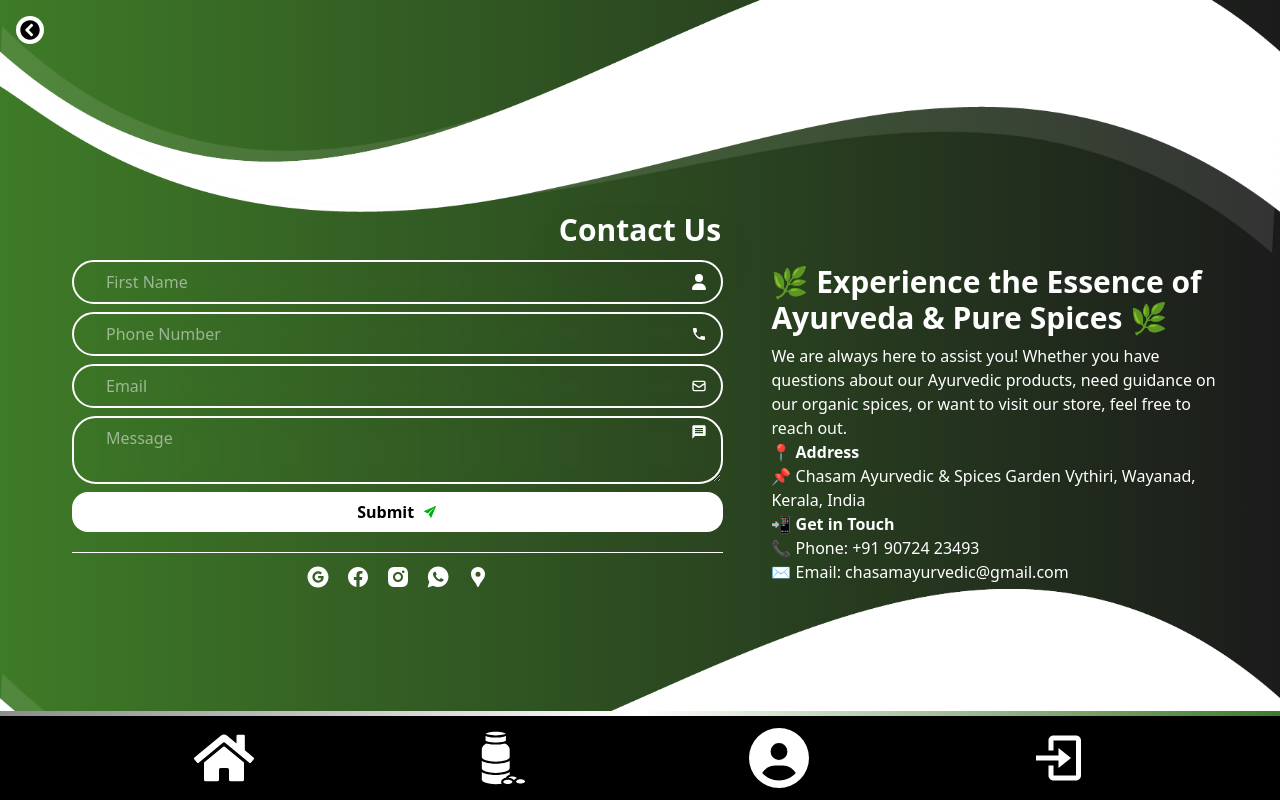
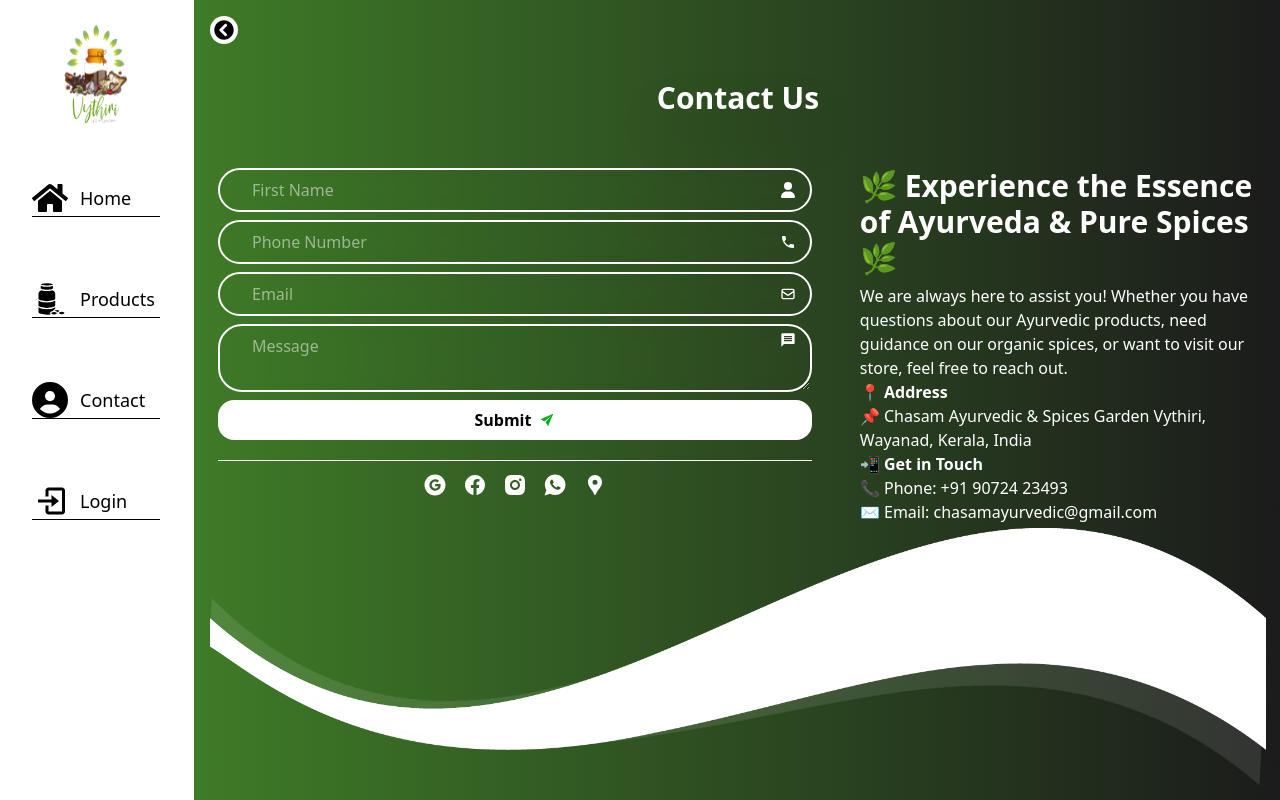
Before and after one commit to sonadslva/Chasam, a React (Vite) app: page /contact in a window 1280 px wide. Built offline with nearby package versions, Linux system fonts and the light colour scheme; no server answers.

Commit message:
24 Commit

```diff
--- a/src/App.jsx
+++ b/src/App.jsx
@@ -2,6 +2,7 @@ import { BrowserRouter as Router, Routes, Route, useLocation } from "react-route
 import { useEffect, useState } from "react";
 import Home from "./components/Home";
 import Navbar from "./components/Navbar";
+import DesktopNavbar from "./components/DesktopNavbar";
 import Introduction from "./components/Introduction";
 import Login from "./components/Login";
 import Admin from "./components/Admin";
@@ -28,16 +29,17 @@ const MainLayout = () => {
 
   useEffect(() => {
     if (location.pathname === "/") {
-      setShowIntro(true); // Show intro only on the Home page
+      setShowIntro(true);
       const timer = setTimeout(() => {
         setShowIntro(false);
       }, 3000);
 
       return () => clearTimeout(timer);
     } else {
-      setShowIntro(false); // Hide intro on other pages
+      setShowIntro(false);
     }
-  }, [location.pathname]); // Run every time the route changes
+  }, [location.pathname]);
+
   const [loader, setLoader] = useState(true);
   const [isAuthenticated, setIsAuthenticated] = useState(false);
 
@@ -64,25 +66,41 @@ const MainLayout = () => {
     return element;
   };
 
+  // Determine if we should show the navbar
+  const showNavbar = !hideNavbarPaths.includes(location.pathname);
 
   return (
+    <div className="flex min-h-screen bg-white">
+      {showNavbar && (
         <>
-      {!hideNavbarPaths.includes(location.pathname) && <Navbar />}
+          <div className="md:hidden fixed top-0 left-0 w-full z-50 bg-white">
+            <Navbar />
+          </div>
+
+          <div className="hidden md:block fixed top-0 left-0 w-[15%] h-full bg-white">
+            <DesktopNavbar />
+          </div>
+        </>
+      )}
+
+      {/* Main Content */}
+      <div className={`flex-1 w-full ${showNavbar ? 'md:ml-[15%] pt-16 md:pt-0' : ''} overflow-x-hidden`}>
         {showIntro ? (
           <Introduction />
         ) : (
           <Routes>
-          <Route path="/" element={<Home />}  />
+            <Route path="/" element={<Home />} />
             <Route path="/login" element={<Login />} />
-          <Route path="/admin" element={<ProtectedRoute element={<Admin/>} />}/>
-          <Route path="/imagebanner" element={<ProtectedRoute element={<ImageBanner />} />}/>
+            <Route path="/admin" element={<ProtectedRoute element={<Admin />} />} />
+            <Route path="/imagebanner" element={<ProtectedRoute element={<ImageBanner />} />} />
             <Route path="/product" element={<ProtectedRoute element={<Product />} />} />
-          <Route path="/category"  element={<ProtectedRoute element={<Category />} />}  />
+            <Route path="/category" element={<ProtectedRoute element={<Category />} />} />
             <Route path="/products" element={<Producthome />} />
             <Route path="/contact" element={<Contact />} />
           </Routes>
         )}
-    </>
+      </div>
+    </div>
   );
 };
 
--- a/src/components/Contact.jsx
+++ b/src/components/Contact.jsx
@@ -50,24 +50,30 @@ const Contact = () => {
   };
 
   return (
-    <div className="ContactBg relative bgGradient mix-blend-multiply w-full h-screen py-10 flex flex-col justify-center items-center overflow-hidden">
+    <div className="h-full ContactBg relative bgGradient mix-blend-multiply md:max-w-[1400px] md:mx-auto w-full  md:ml-[2px] overflow-y-hidden">
+      <div className="flex flex-col items-center justify-center py-10 px-4 w-full max-w-[1400px] mx-auto">
         <a href="/">
-        <div className=" absolute top-4 left-4 text-xl bg-[#fff] p-1 rounded-full">
+          <div className="absolute top-4 left-4 text-xl bg-[#fff] p-1 rounded-full">
             <FaChevronCircleLeft />
           </div>
         </a>
-      <div className="relative">
-        <img src={wave} alt="" />
+
+        {/* Wave and title section */}
+        <div className="relative w-full flex justify-center md:hidden">
+          <img src={wave} alt="" className="max-w-full" />
           <img
             src={wave}
             alt=""
-          className="opacity-10 absolute top-2 drop-shadow-sm rotate-3"
+            className="opacity-10 absolute top-2 drop-shadow-sm rotate-3 max-w-full"
           />
         </div>
-      <div className="text-center mb-3 text-3xl drop-shadow-2xl font-bold text-[#fff]">
+
+        {/* Rest of the content */}
+        <div className="md:pt-10 text-center mb-3 text-3xl md:text-3xl drop-shadow-2xl font-bold text-[#fff]">
           Contact Us
         </div>
-      <div className="md:flex md:justify-center md:items-center w-full md:gap-10 px-2 md:px-6 max-w-[1200px] mx-auto">
+
+        <div className="md:flex md:justify-center md:items-start w-full md:gap-10 max-w-[1200px] mx-auto md:pt-10">
           <div className="flex flex-col justify-center items-center w-full px-2 md:w-[60%]">
             <form
               action=""
@@ -180,13 +186,16 @@ const Contact = () => {
             </div>
           </div>
         </div>
-      <div className="relative">
-        <img src={wave} alt="" />
+
+        {/* Bottom wave */}
+        <div className="relative w-full flex justify-center mt-1 ">
+          <img src={wave} alt="" className="max-w-full" />
           <img
             src={wave}
             alt=""
-          className="opacity-10 absolute top-2 drop-shadow-sm rotate-3"
+            className="opacity-10 absolute top-2 drop-shadow-sm rotate-3 max-w-full"
           />
+        </div>
       </div>
     </div>
   );
--- /dev/null
+++ b/src/components/DesktopNavbar.jsx
@@ -0,0 +1,57 @@
+import React from 'react';
+import { FaHome } from "react-icons/fa";
+import { GiMedicinePills } from "react-icons/gi";
+import { FaCircleUser } from "react-icons/fa6";
+import { BiLogIn } from "react-icons/bi";
+import { Link, useNavigate } from 'react-router-dom';
+import leaft2 from "../assets/vythiri.png";
+
+const DesktopNavbar = () => {
+  const navigate = useNavigate();
+
+  const redirectToLogin = () => {
+    navigate("/login");
+  };
+
+  return (
+    <div className='fixed top-0 bottom-0 left-0 w-[15%] z-50'>
+      <div className='h-screen'>
+        <nav className='w-full bg-gradient-to-b from-[#8d8d8d] via-[#ffffff] to-[#3E7B27] backdrop-blur-3xl h-full'>
+          <div className='w-full h-full bg-black text-white md:bg-white md:text-black flex flex-col'>
+            {/* Logo */}
+            <div className='flex justify-center items-center py-6'>
+              <img src={leaft2} alt="Logo" className="w-16 h-25" />
+            </div>
+
+            <ul className='flex flex-col h-full justify-start items-start gap-16 mt-8 px-8 text-4xl'>
+              <Link to="/" className='w-full border-b-1'>
+                <li className='flex flex-row items-center gap-3'>
+                  <FaHome/>
+                  <span className="text-lg">Home</span>
+                </li>
+              </Link>
+              <Link to="/products" className='w-full border-b-1'>
+                <li className='flex flex-row items-center gap-3'>
+                  <GiMedicinePills/>
+                  <span className="text-lg">Products</span>
+                </li>
+              </Link>
+              <Link to="/contact" className='w-full border-b-1'>
+                <li className='flex flex-row items-center gap-3'>
+                  <FaCircleUser/>
+                  <span className="text-lg">Contact</span>
+                </li>
+              </Link>
+              <li className='flex flex-row items-center gap-3 cursor-pointer w-full border-b-1' onClick={redirectToLogin}>
+                <BiLogIn/>
+                <span className="text-lg">Login</span>
+              </li>
+            </ul>
+          </div>
+        </nav>
+      </div>
+    </div>
+  );
+}
+
+export default DesktopNavbar;
--- a/src/components/Navbar.jsx
+++ b/src/components/Navbar.jsx
@@ -1,10 +1,11 @@
-import React from 'react'
-import { FaHome} from "react-icons/fa";
+import React from 'react';
+import { FaHome } from "react-icons/fa";
 import { PiListBulletsBold } from "react-icons/pi";
 import { FaCircleUser } from "react-icons/fa6";
 import { GiMedicinePills } from "react-icons/gi";
-import { Link, useNavigate } from 'react-router-dom'
+import { Link, useNavigate } from 'react-router-dom';
 import { BiLogIn } from "react-icons/bi";
+import leaft2 from "../assets/vythiri.png";
 
 const Navbar = () => {
   const navigate = useNavigate();
@@ -12,22 +13,39 @@ const Navbar = () => {
   const redirectToLogin = () => {
     navigate("/login");
   };
+
   return (
-    <div className='fixed bottom-0 left-0 right-0 z-[997]'>
-      <div>
-        <nav className='w-full bg-[#3E7B27] text-[#fff] font-medium bg-gradient-to-r from-[#8d8d8d] via-[#ffffff] to-[#3E7B27] pt-[5px]  backdrop-blur-3xl'>
-            <div className=' w-full h-full bg-[#000]'>
-              <ul className='flex justify-evenly items-start gap-10 py-3 px-4 text-2xl lg:text-6xl'>
-                  <Link to="/"><li className='flex flex-col justify-center items-center'><FaHome/></li></Link>
-                  <Link to="/products"><li><GiMedicinePills/></li></Link>
-                  <Link to="/contact"><li className='flex flex-col justify-center items-center'> <FaCircleUser/></li></Link>
-                  <li className='flex flex-col justify-center items-center' onClick={redirectToLogin}> <BiLogIn/></li>
-              </ul>
-            </div>
-        </nav>
-      </div>
+    <div className='fixed bottom-0 left-0 right-0 bg-[#3E7B27] text-white z-50'>
+      <nav className='w-full bg-gradient-to-r from-[#8d8d8d] via-[#ffffff] to-[#3E7B27] pt-[5px] backdrop-blur-3xl'>
+        <div className='w-full h-full bg-[#000] md:bg-white'>
+          <ul className='flex justify-evenly items-center gap-10 py-3 px-4 text-2xl'>
+            <Link to="/">
+              <li className='flex flex-col items-center'>
+                <FaHome />
+                <span className="text-sm">Home</span>
+              </li>
+            </Link>
+            <Link to="/products">
+              <li className='flex flex-col items-center'>
+                <GiMedicinePills />
+                <span className="text-sm">Products</span>
+              </li>
+            </Link>
+            <Link to="/contact">
+              <li className='flex flex-col items-center'>
+                <FaCircleUser />
+                <span className="text-sm">Contact</span>
+              </li>
+            </Link>
+            <li className='flex flex-col items-center cursor-pointer' onClick={redirectToLogin}>
+              <BiLogIn />
+              <span className="text-sm">Login</span>
+            </li>
+          </ul>
+        </div>
+      </nav>
     </div>
-  )
-}
+  );
+};
 
-export default Navbar
+export default Navbar;
```
Also changed, not shown: src/components/Home.jsx (+21 -19 lines), src/components/PopUp.jsx (+12 -10 lines), src/components/Products.jsx (+25 -27 lines), 3 other files (tests, documents, lock files or other folders). Lines whose indentation alone changed are shown as unchanged.
